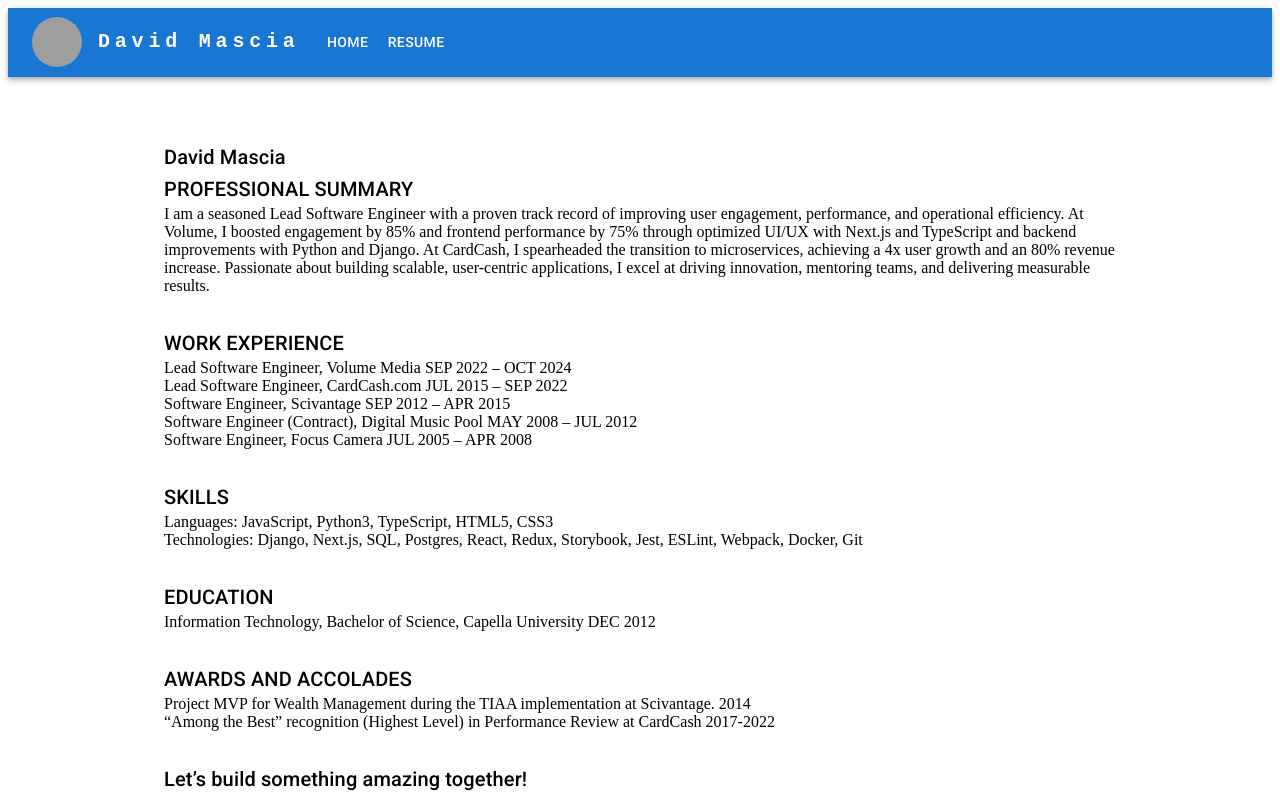
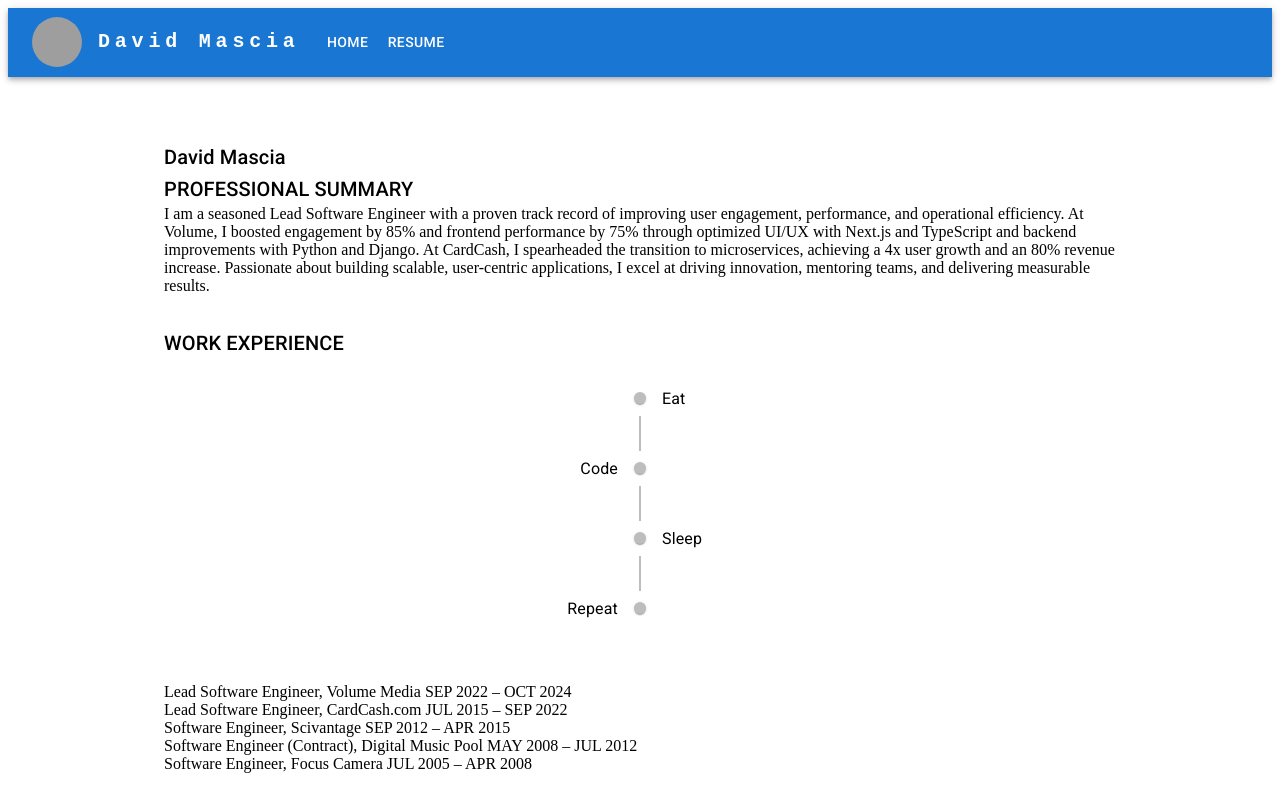
Before and after one commit to dmascia/davidmascia.com, a Next.js app: page /resume in a window 1280 px wide. Shown: the top 794 px of the page. Built offline with nearby package versions, Linux system fonts and the light colour scheme; grey boxes are pictures that could not be loaded; what @mui/material-nextjs would draw is missing.

Commit message:
Mon, Jan 13, 2025, 1:31 PM -05:00

```diff
--- a/src/app/resume/page.tsx
+++ b/src/app/resume/page.tsx
@@ -5,6 +5,12 @@
 import Box from "@mui/material/Box";
 import Typography from "@mui/material/Typography";
 import LetsConnect from "@/components/LetsConnect/";
+import Timeline from "@mui/lab/Timeline";
+import TimelineItem from "@mui/lab/TimelineItem";
+import TimelineSeparator from "@mui/lab/TimelineSeparator";
+import TimelineConnector from "@mui/lab/TimelineConnector";
+import TimelineContent from "@mui/lab/TimelineContent";
+import TimelineDot from "@mui/lab/TimelineDot";
 
 export default function Home() {
   return (
@@ -46,6 +52,35 @@
                   <br />
                   WORK EXPERIENCE
                 </Typography>
+                <Timeline position="alternate">
+                  <TimelineItem>
+                    <TimelineSeparator>
+                      <TimelineDot />
+                      <TimelineConnector />
+                    </TimelineSeparator>
+                    <TimelineContent>Eat</TimelineContent>
+                  </TimelineItem>
+                  <TimelineItem>
+                    <TimelineSeparator>
+                      <TimelineDot />
+                      <TimelineConnector />
+                    </TimelineSeparator>
+                    <TimelineContent>Code</TimelineContent>
+                  </TimelineItem>
+                  <TimelineItem>
+                    <TimelineSeparator>
+                      <TimelineDot />
+                      <TimelineConnector />
+                    </TimelineSeparator>
+                    <TimelineContent>Sleep</TimelineContent>
+                  </TimelineItem>
+                  <TimelineItem>
+                    <TimelineSeparator>
+                      <TimelineDot />
+                    </TimelineSeparator>
+                    <TimelineContent>Repeat</TimelineContent>
+                  </TimelineItem>
+                </Timeline>
                 <Typography variant="p" component="p">
                   Lead Software Engineer, Volume Media SEP 2022 – OCT 2024
                   <br />
```
